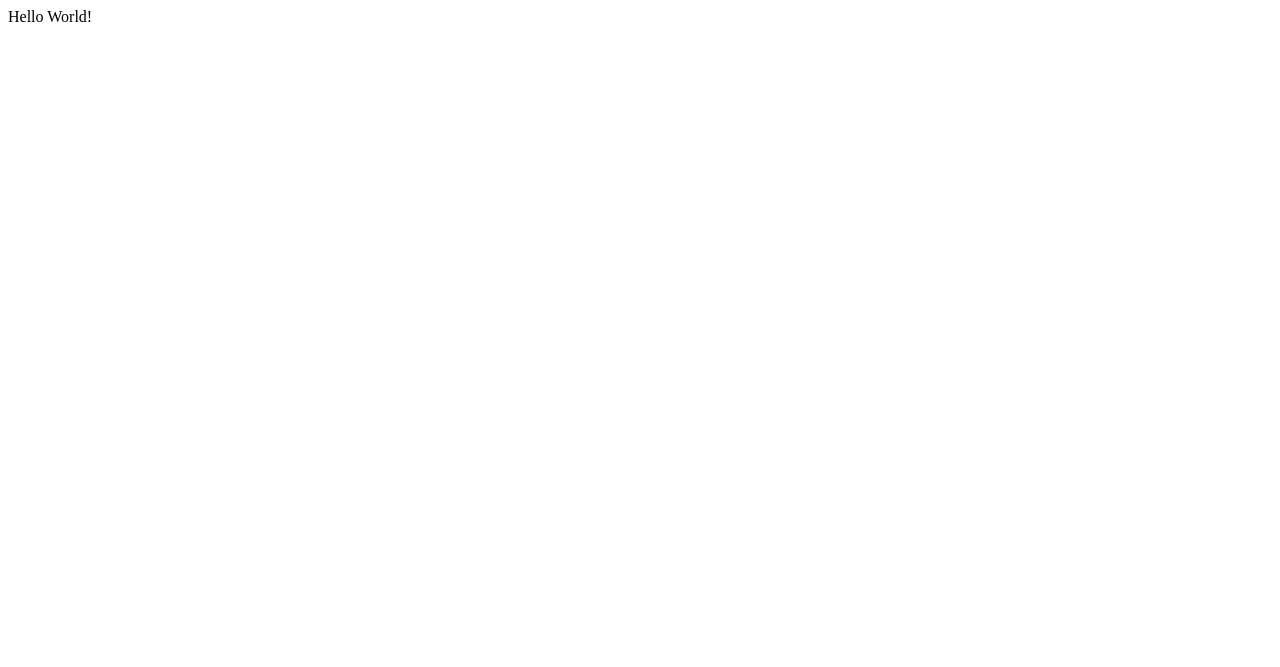
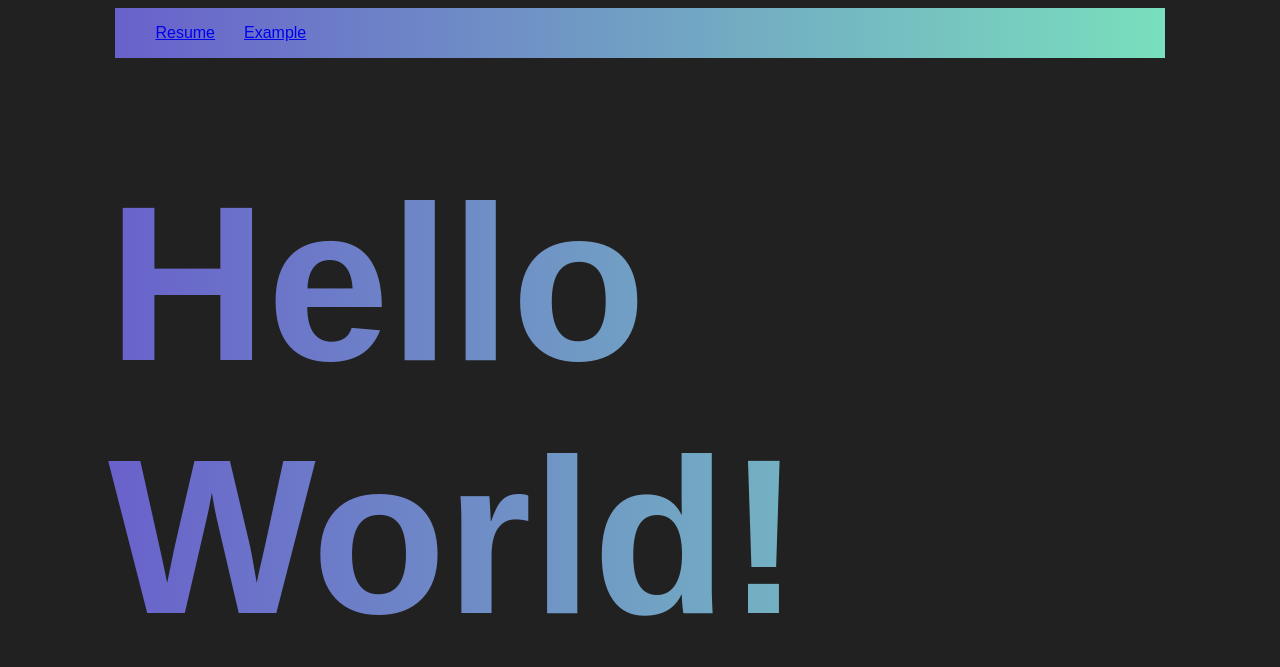
Before and after one commit to moonitil/moonitil.com, a plain HTML site: page index.html in a window 1280 px wide. Drawn offline with Linux system fonts and the light colour scheme.

Commit message:
Finished marking up code and added basic styles.

```diff
--- a/index.html
+++ b/index.html
@@ -1,8 +1,21 @@
 <!DOCTYPE html>
 <html>
     <head>
+        <title>Moonitil's Portfolio</title>
+        <meta name="viewport" content="width=device-width, initial-scale=1">
+        <meta name="description" content="This is my web development portfolio.">
+        <meta charset="utf-8">
+        <link rel="stylesheet" href="./styles/main_style.css">
     </head>
     <body>
-        Hello World!
+        <nav>
+            <ul>
+                <li><a href="./resume.html">Resume</a></li>
+                <li><a href="./Chapter01/Activity 1.02.html">Example</a></li>
+            </ul>
+        </nav>
+        <main>
+            <h1 class="banner">Hello World!</h1>
+        </main>
     </body>
 </html>
--- /dev/null
+++ b/styles/main_style.css
@@ -0,0 +1,45 @@
+html {
+    margin: 0;
+    padding: 0;
+    background-color: rgb(33, 33, 33);
+}
+
+body{
+    display: flex;
+    flex-direction: column;
+    justify-content: center;
+}
+
+:root{
+    --main-color: #6961CB;
+    --secondary-color: #79dfbd;
+    --gradient-color: linear-gradient(to right, #6961CB, #79dfbd);
+}
+
+nav{
+    background: var(--gradient-color);
+    height: 50px;
+    width: 83%;
+    align-self: center;
+}
+
+li{
+    list-style: none;
+    display: inline;
+    margin-right: 25px;
+}
+
+a{
+    font-family: Arial, Helvetica, sans-serif;
+}
+
+.banner{
+    font-size: 220px;
+    background: -webkit-linear-gradient(left, #6961CB, #79dfbd);
+    -webkit-background-clip: text;
+    -webkit-text-fill-color: transparent;
+    margin: 100px;
+    text-transform: capitalize;
+    font-family: Arial, Helvetica, sans-serif;
+    align-self: center;
+}
--- /dev/null
+++ b/styles/resume_style.css
@@ -0,0 +1,17 @@
+html {
+    background-color: rgb(33, 33, 33);
+}
+
+:root{
+    --main-color: #6961CB;
+    --secondary-color: #79dfbd;
+    --gradient-color: linear-gradient(to right, #6961CB, #79dfbd);
+}
+
+body{
+    font-family: Arial, Helvetica, sans-serif;
+    font-size: auto;
+    background: -webkit-linear-gradient(left, #6961CB, #79dfbd);
+    -webkit-background-clip: text;
+    -webkit-text-fill-color: transparent;
+}
```
Also changed, not shown: resume.html (+17 -2 lines).
